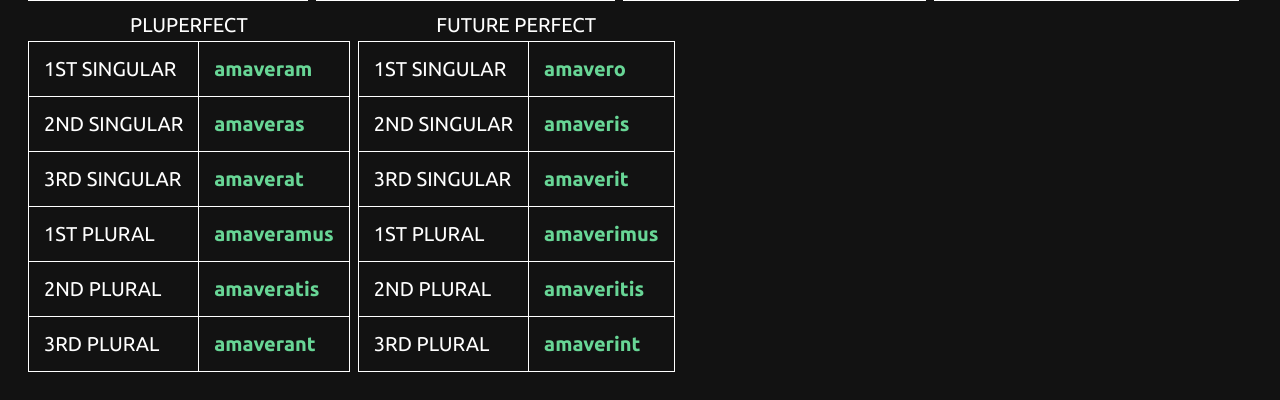
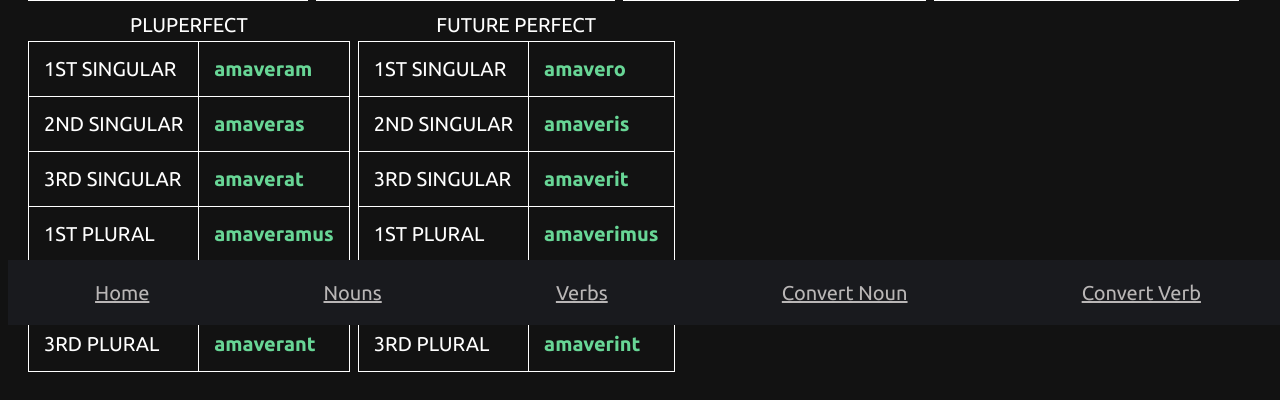
Before and after one commit to VulcanWM/discipulis-flask, a Flask app: page /verb/amo in a window 1280 px wide. Shown: the part 475-875 px from the top of the page. Run offline with Flask 2, Linux system fonts and the light colour scheme.

Commit message:
added a navbar

```diff
--- a/static/main.css
+++ b/static/main.css
@@ -65,7 +65,7 @@ strong {
 }
 
 select {
-  padding: 10px;
+    padding: 10px;
     border-radius: 30px;
     border: 2px solid  var(--primary);
     background-color: transparent;
@@ -124,3 +124,25 @@ td {
 caption {
   margin: 4px;
 }
+
+.mobile-nav {
+  background: rgb(25, 26, 30);
+  position: fixed;
+  bottom: 0;
+  height: 65px;
+  width: 100%;
+  display: flex;
+  justify-content: space-around;
+}
+
+.navlink {
+  display: flex;
+  justify-content: center;
+  align-items: center;
+  text-decoration: underline;
+  color: #b9b6b6;
+}
+
+.navlink:hover {
+  color: white;
+}
--- /dev/null
+++ b/static/navbar.js
@@ -0,0 +1,8 @@
+function add_navbar(){
+  var items = ['Home', "Nouns", "Verbs", "Convert Noun", "Convert Verb"]
+  var urls = ['/', '/nouns', '/verbs', '/convert_noun', 'convert_verb']
+  var navbar = document.getElementById("navbar")
+  for (let i = 0; i < items.length; i++) {
+    navbar.innerHTML += `<a href="${urls[i]}" class="navlink">${items[i]}</a>`
+  }
+}
--- a/templates/all_nouns.html
+++ b/templates/all_nouns.html
@@ -12,8 +12,12 @@
     <meta property="og:description" content="Latin is Fun is a website for students who are studying Latin and want to find fun resources to help them learn" />
     <meta property="og:url" content="https://latin-is-fun.vulcanwm.repl.co" />
     <meta property="og:site_name" content="Latin is Fun" />
+    <script src="{{ url_for('static', filename='navbar.js') }}"></script>
 </head>
 <body>
+    <nav id="navbar" class="mobile-nav">
+        <script>add_navbar()</script>
+    </nav>
     <div class="content">
         <h1>All Latin Nouns</h1>
         {% for noun in nouns.keys() %}
--- a/templates/all_verbs.html
+++ b/templates/all_verbs.html
@@ -12,8 +12,12 @@
     <meta property="og:description" content="Latin is Fun is a website for students who are studying Latin and want to find fun resources to help them learn" />
     <meta property="og:url" content="https://latin-is-fun.vulcanwm.repl.co" />
     <meta property="og:site_name" content="Latin is Fun" />
+    <script src="{{ url_for('static', filename='navbar.js') }}"></script>
 </head>
 <body>
+    <nav id="navbar" class="mobile-nav">
+        <script>add_navbar()</script>
+    </nav>
     <div class="content">
          <h1>All Latin Verbs</h1>
          {% for verb in verbs.keys() %}
--- a/templates/convert_noun.html
+++ b/templates/convert_noun.html
@@ -12,8 +12,12 @@
     <meta property="og:description" content="Latin is Fun is a website for students who are studying Latin and want to find fun resources to help them learn" />
     <meta property="og:url" content="https://latin-is-fun.vulcanwm.repl.co" />
     <meta property="og:site_name" content="Latin is Fun" />
+    <script src="{{ url_for('static', filename='navbar.js') }}"></script>
 </head>
 <body>
+    <nav id="navbar" class="mobile-nav">
+        <script>add_navbar()</script>
+    </nav>
     <div class="content">
         {% if msg != None %}
             {{msg|safe}}
--- a/templates/convert_verb.html
+++ b/templates/convert_verb.html
@@ -12,8 +12,12 @@
     <meta property="og:description" content="Latin is Fun is a website for students who are studying Latin and want to find fun resources to help them learn" />
     <meta property="og:url" content="https://latin-is-fun.vulcanwm.repl.co" />
     <meta property="og:site_name" content="Latin is Fun" />
+    <script src="{{ url_for('static', filename='navbar.js') }}"></script>
 </head>
 <body>
+    <nav id="navbar" class="mobile-nav">
+        <script>add_navbar()</script>
+    </nav>
     <div class="content">
         {% if msg != None %}
             {{msg|safe}}
--- a/templates/index.html
+++ b/templates/index.html
@@ -12,8 +12,12 @@
     <meta property="og:description" content="Latin is Fun is a website for students who are studying Latin and want to find fun resources to help them learn" />
     <meta property="og:url" content="https://latin-is-fun.vulcanwm.repl.co" />
     <meta property="og:site_name" content="Latin is Fun" />
+    <script src="{{ url_for('static', filename='navbar.js') }}"></script>
 </head>
 <body>
+    <nav id="navbar" class="mobile-nav">
+        <script>add_navbar()</script>
+    </nav>
     <div class="content">
         <h1>Latin is Fun</h1>
         <p>Welcome to Latin is Fun.</p>
--- a/templates/noun.html
+++ b/templates/noun.html
@@ -12,8 +12,12 @@
     <meta property="og:description" content="Latin is Fun is a website for students who are studying Latin and want to find fun resources to help them learn" />
     <meta property="og:url" content="https://latin-is-fun.vulcanwm.repl.co" />
     <meta property="og:site_name" content="Latin is Fun" />
+    <script src="{{ url_for('static', filename='navbar.js') }}"></script>
 </head>
 <body>
+    <nav id="navbar" class="mobile-nav">
+        <script>add_navbar()</script>
+    </nav>
     <div class="content">
         <h2>{{word}}: {{latin_form}}</h2>
         <div class="tables">
--- a/templates/verb.html
+++ b/templates/verb.html
@@ -12,8 +12,12 @@
     <meta property="og:description" content="Latin is Fun is a website for students who are studying Latin and want to find fun resources to help them learn" />
     <meta property="og:url" content="https://latin-is-fun.vulcanwm.repl.co" />
     <meta property="og:site_name" content="Latin is Fun" />
+    <script src="{{ url_for('static', filename='navbar.js') }}"></script>
 </head>
 <body>
+    <nav id="navbar" class="mobile-nav">
+        <script>add_navbar()</script>
+    </nav>
     <div class="content">
         <h2>{{word}}: {{latin_form}}</h2>
         <div class="tables">
```
